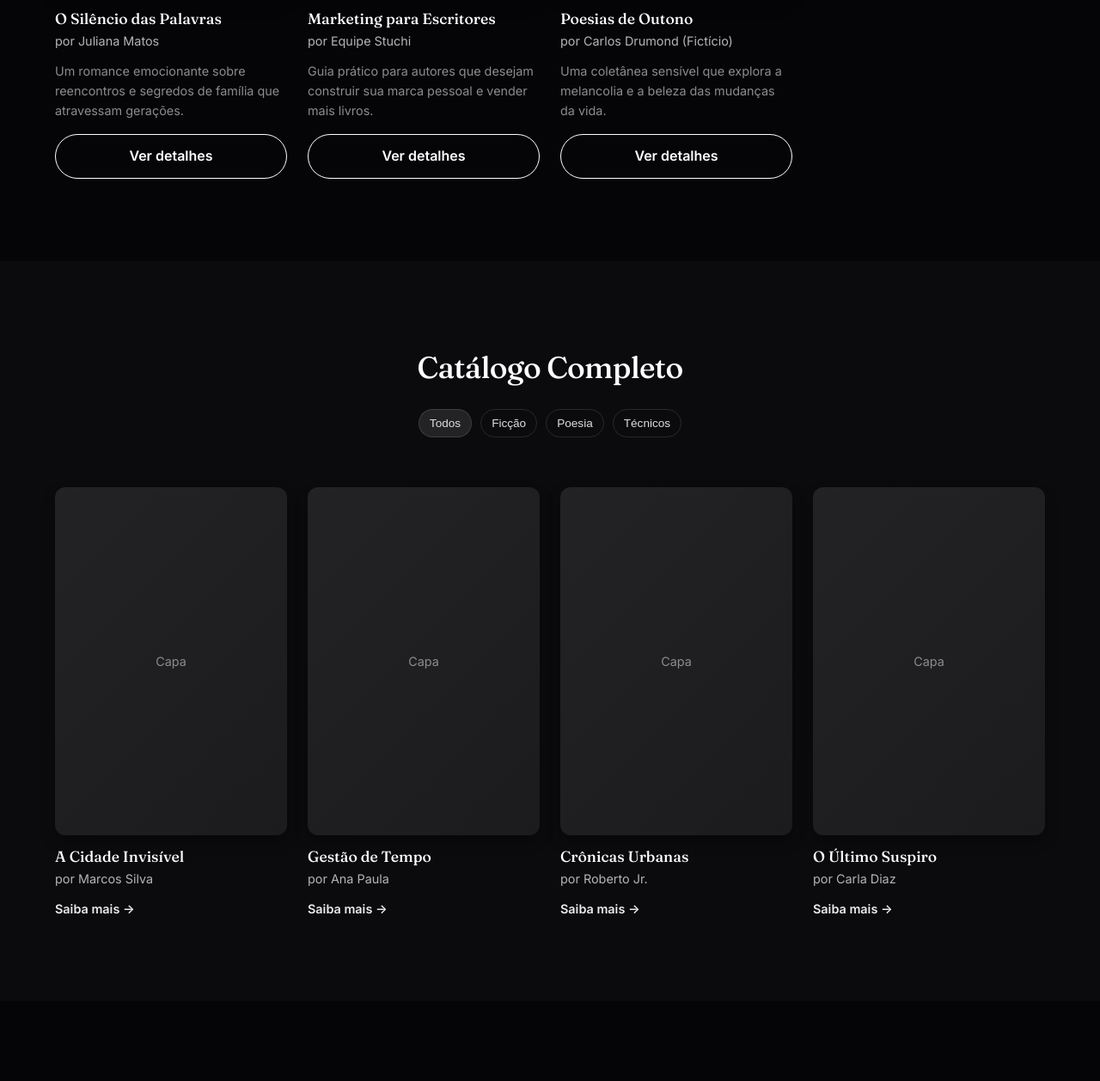
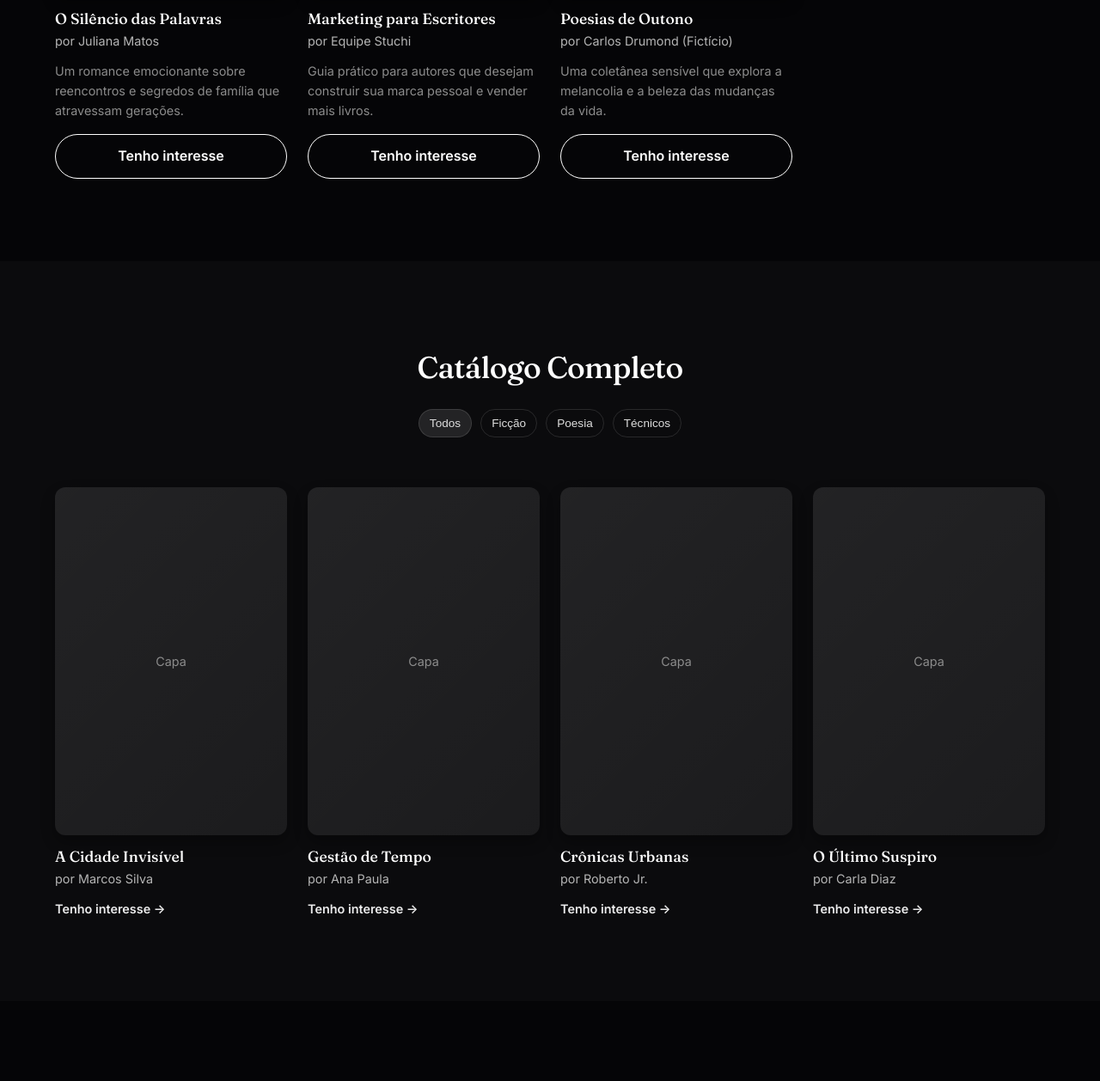
Before and after one commit to Gabriel-hub-prog22/stuchi-editora, a plain HTML site: page lancamentos.html in a window 1280 px wide. Shown: the part 1115-2373 px from the top of the page at 86% size. Drawn offline with Linux system fonts and the light colour scheme.

Commit message:
"fix: corrigir links, padronizar CTAs e ajustar navegação do site"

```diff
--- a/lancamentos.html
+++ b/lancamentos.html
@@ -89,7 +89,7 @@
                             <p class="book-author">por Juliana Matos</p>
                             <p class="book-synopsis">Um romance emocionante sobre reencontros e segredos de família que
                                 atravessam gerações.</p>
-                            <a href="#" class="btn btn--outline btn--sm btn--full">Ver detalhes</a>
+                            <a href="#contato" class="btn btn--outline btn--sm btn--full">Tenho interesse</a>
                         </div>
                     </article>
 
@@ -104,7 +104,7 @@
                             <p class="book-author">por Equipe Stuchi</p>
                             <p class="book-synopsis">Guia prático para autores que desejam construir sua marca pessoal e
                                 vender mais livros.</p>
-                            <a href="#" class="btn btn--outline btn--sm btn--full">Ver detalhes</a>
+                            <a href="#contato" class="btn btn--outline btn--sm btn--full">Tenho interesse</a>
                         </div>
                     </article>
 
@@ -118,7 +118,7 @@
                             <p class="book-author">por Carlos Drumond (Fictício)</p>
                             <p class="book-synopsis">Uma coletânea sensível que explora a melancolia e a beleza das
                                 mudanças da vida.</p>
-                            <a href="#" class="btn btn--outline btn--sm btn--full">Ver detalhes</a>
+                            <a href="#contato" class="btn btn--outline btn--sm btn--full">Tenho interesse</a>
                         </div>
                     </article>
                 </div>
@@ -149,7 +149,7 @@
                         <div class="book-info">
                             <h3 class="book-title">A Cidade Invisível</h3>
                             <p class="book-author">por Marcos Silva</p>
-                            <a href="#" class="link" style="font-size:0.9rem;">Saiba mais →</a>
+                            <a href="#contato" class="link" style="font-size:0.9rem;">Tenho interesse →</a>
                         </div>
                     </article>
 
@@ -161,7 +161,7 @@
                         <div class="book-info">
                             <h3 class="book-title">Gestão de Tempo</h3>
                             <p class="book-author">por Ana Paula</p>
-                            <a href="#" class="link" style="font-size:0.9rem;">Saiba mais →</a>
+                            <a href="#contato" class="link" style="font-size:0.9rem;">Tenho interesse →</a>
                         </div>
                     </article>
 
@@ -173,7 +173,7 @@
                         <div class="book-info">
                             <h3 class="book-title">Crônicas Urbanas</h3>
                             <p class="book-author">por Roberto Jr.</p>
-                            <a href="#" class="link" style="font-size:0.9rem;">Saiba mais →</a>
+                            <a href="#contato" class="link" style="font-size:0.9rem;">Tenho interesse →</a>
                         </div>
                     </article>
 
@@ -185,7 +185,7 @@
                         <div class="book-info">
                             <h3 class="book-title">O Último Suspiro</h3>
                             <p class="book-author">por Carla Diaz</p>
-                            <a href="#" class="link" style="font-size:0.9rem;">Saiba mais →</a>
+                            <a href="#contato" class="link" style="font-size:0.9rem;">Tenho interesse →</a>
                         </div>
                     </article>
                 </div>
@@ -203,7 +203,7 @@
                         <p style="margin-top:10px; font-size:0.9rem; color:var(--muted2);">Pré-venda disponível a partir
                             de Novembro/2026.</p>
                     </div>
-                    <a href="#" class="btn btn--outline">Entrar na lista de espera</a>
+                    <a href="#contato" class="btn btn--outline">Entrar na lista de espera</a>
                 </div>
             </div>
         </section>
```
Also changed, not shown: imprensa.html (+8 -4 lines), podcast.html (+3 -3 lines).
